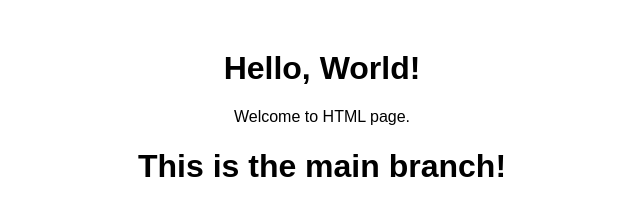
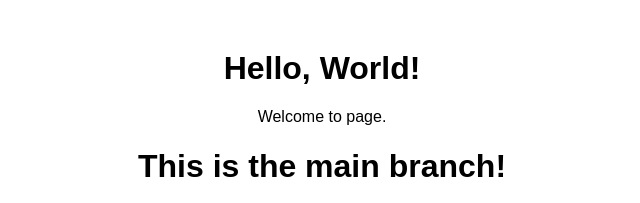
Before and after one commit to sargaa-s/CSIT_7th_SPM, a plain HTML site: page index.html in a window 1280 px wide. Shown: the top 203 px of the page, 318-958 px from the left. Drawn offline with Linux system fonts and the light colour scheme.

Commit message:
Creating Conflict

```diff
--- a/index.html
+++ b/index.html
@@ -17,7 +17,7 @@
 <body>
 
     <h1>Hello, World!</h1>
-    <p>Welcome to HTML page.</p>
+    <p>Welcome to page.</p>
     <h1>This is the main branch!</h1>
     <button onclick="sayHello()">Click Me</button>
     <p id="output"></p>
```
